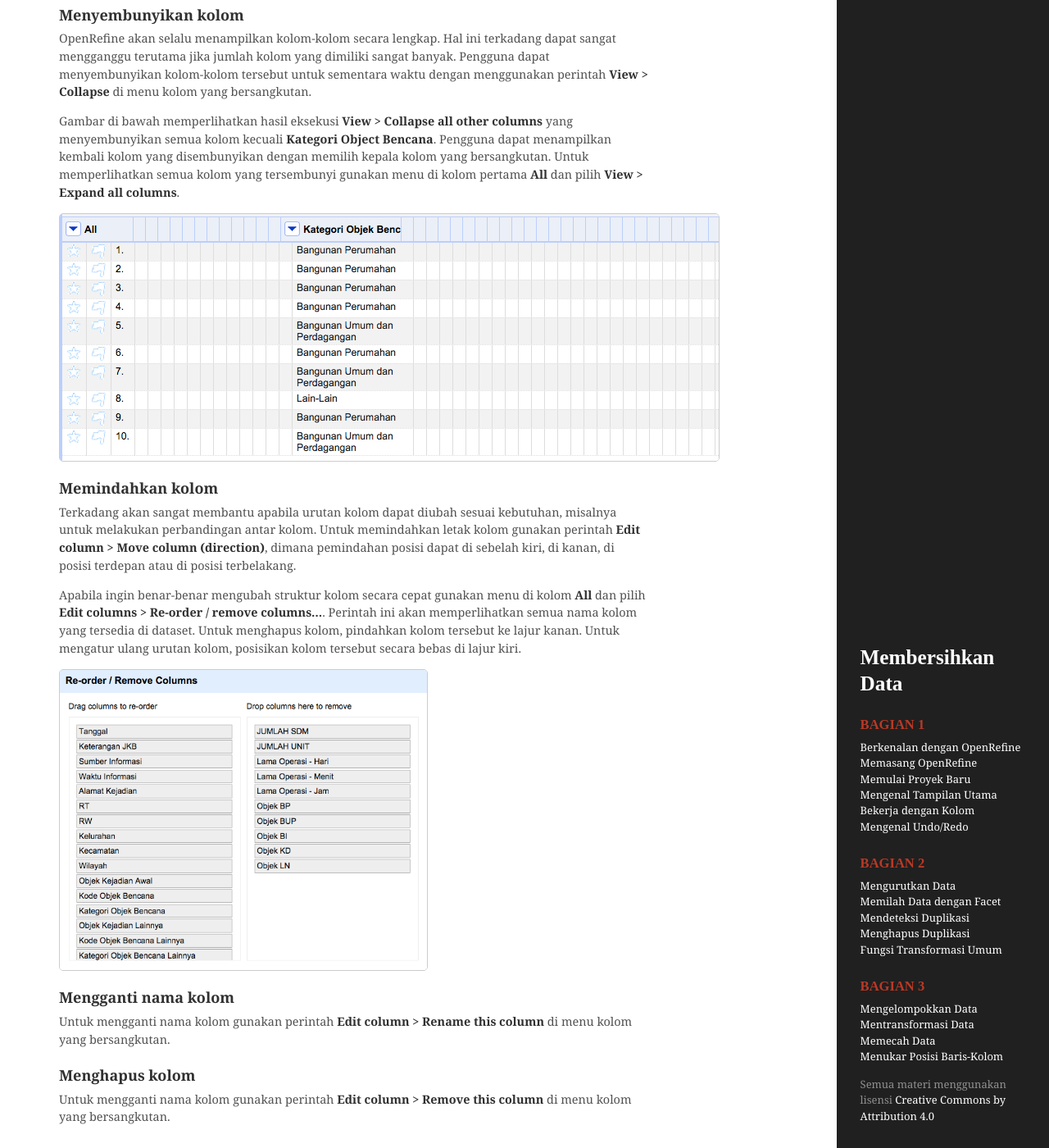
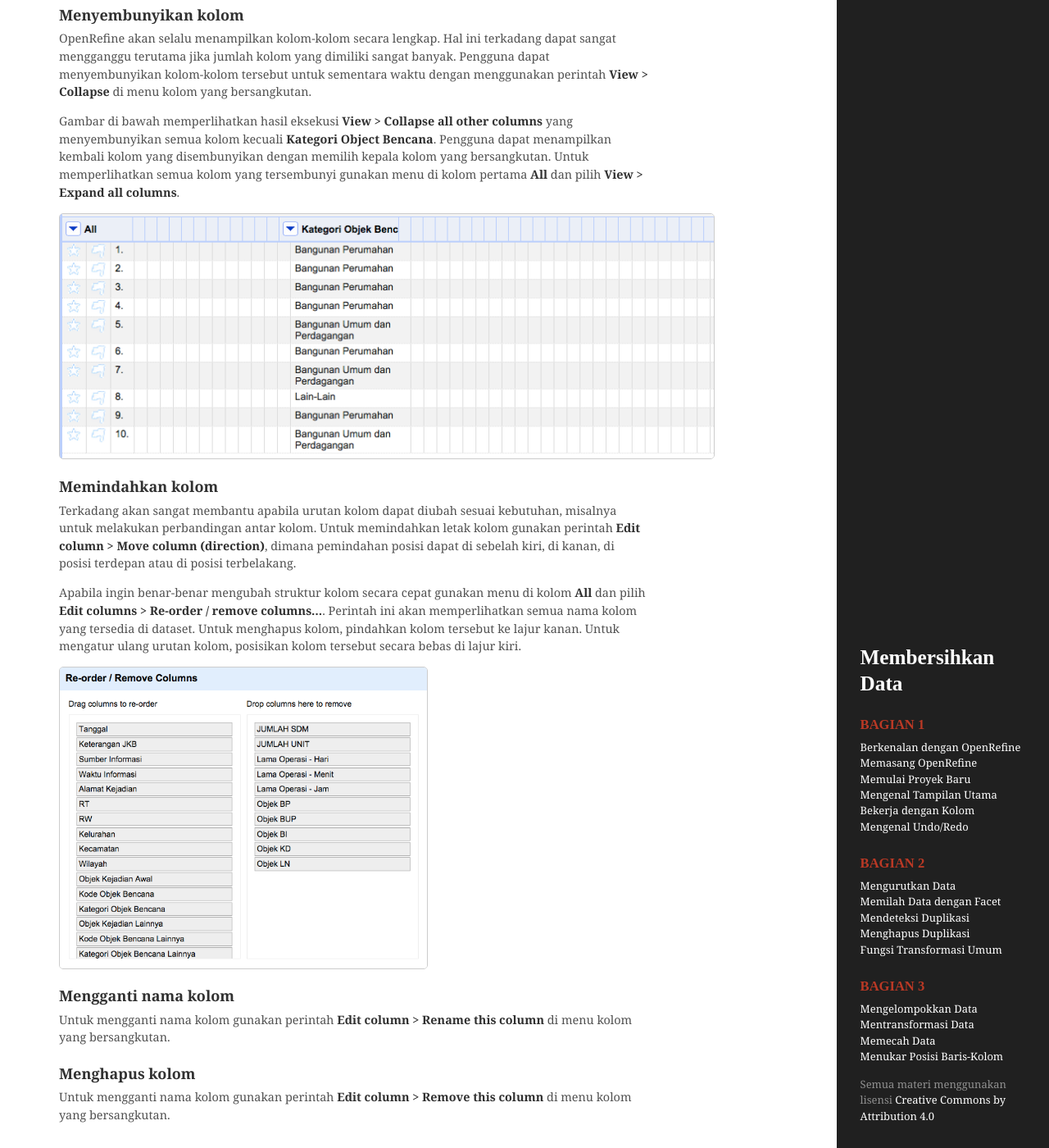
Before and after one commit to OpenDataLabJakarta/trainings, a Jekyll site: the page built from cleaning/index.html, in a window 1280 px wide and 1400 px high, scrolled down 3153 px. Shown: the whole window at 82% size. Built offline with Jekyll 4.4.1, drawn with Linux system fonts in a browser that asks for light colours; some web fonts are replaced.

Commit message:
Resize images

```diff
--- a/public/css/main.css
+++ b/public/css/main.css
@@ -62,7 +62,7 @@ img[alt="menucolumn"] {
 }
 
 img[alt="collapsecolumn"] {
-  max-width: 850px;
+  max-width: 800px;
   display: block;
   border: 1px solid #ccc;
 }
```
